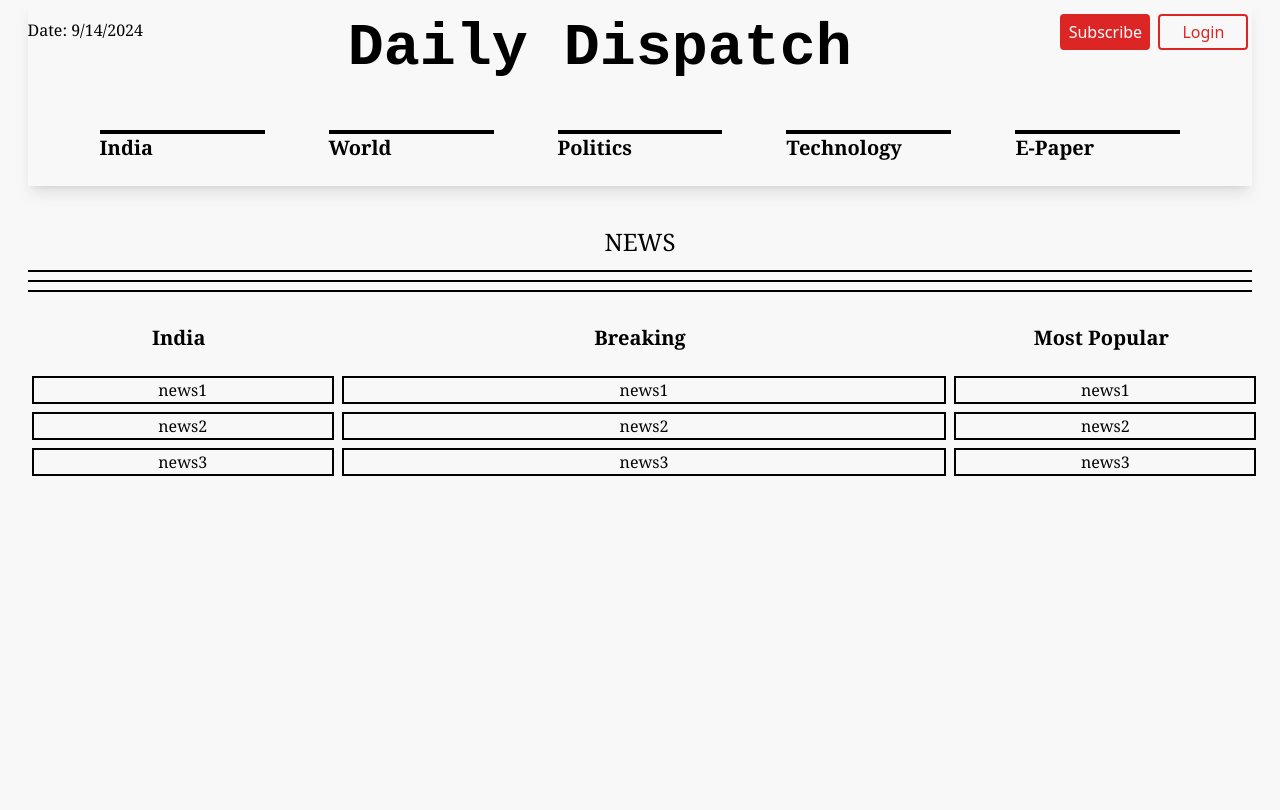
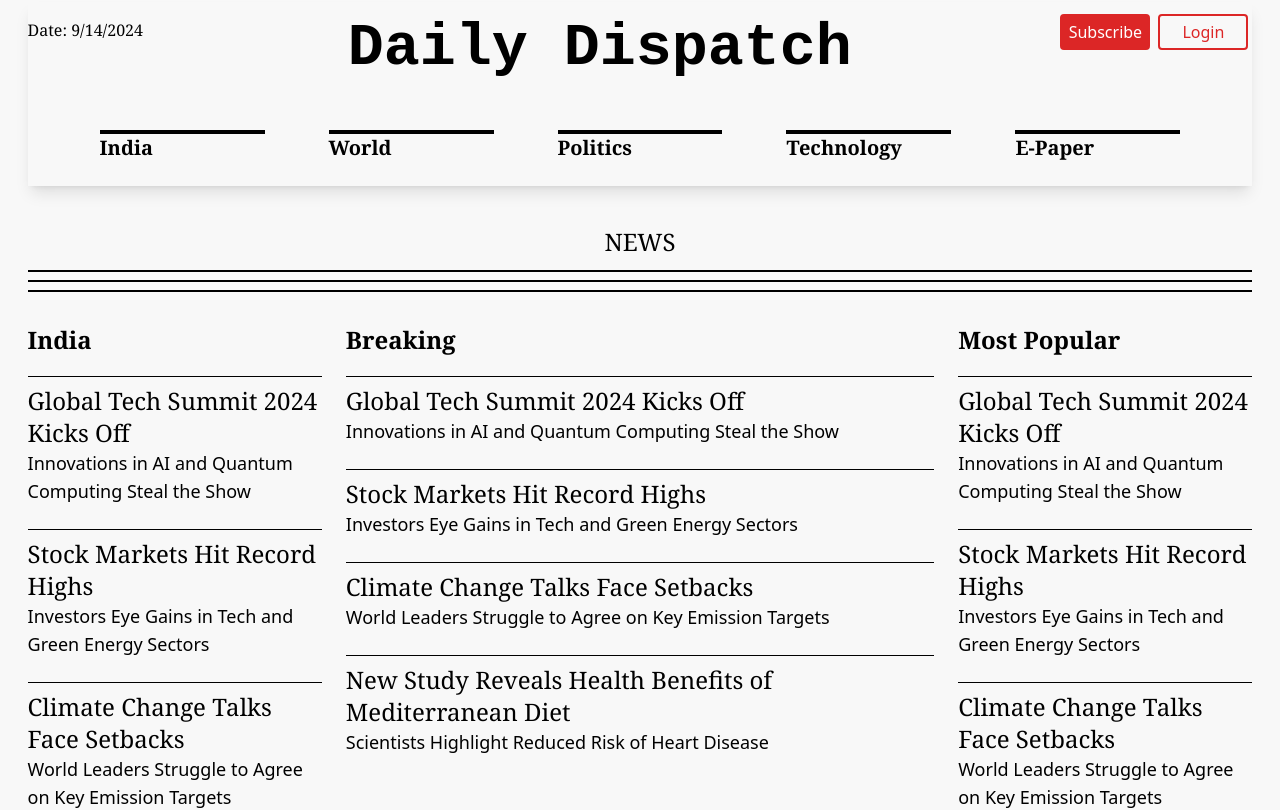
Before and after one commit to sp2003s/News-Application, a React (Vite) app in the folder News-Application-frontend/: page / in a window 1280 px wide. Shown: the top 810 px of the page. Built offline with nearby package versions, Linux system fonts and the light colour scheme.

Commit message:
displaying assets.js news and headlines in newspanel

```diff
--- a/News-Application-frontend/src/assets/assets.js
+++ b/News-Application-frontend/src/assets/assets.js
@@ -19,19 +19,4 @@ export const newsData = [
       subheading: "Scientists Highlight Reduced Risk of Heart Disease",
       article: "A new study published in the Journal of Health Sciences has found that the Mediterranean diet, rich in fruits, vegetables, and healthy fats, significantly reduces the risk of heart disease. The research, which followed participants over a 10-year period, also noted improvements in cognitive function and a lower incidence of certain cancers. Nutritionists are calling for broader adoption of the diet."
     },
-    {
-      headline: "Electric Car Sales Surge in 2024",
-      subheading: "Government Incentives Boost Adoption Rates Worldwide",
-      article: "Sales of electric vehicles (EVs) have surged in 2024, driven by government incentives and increased consumer awareness of environmental issues. Major automakers, including Ford and Volkswagen, have reported record EV sales in the first half of the year. With more charging infrastructure being built and advances in battery technology, the EV market is expected to grow even further."
-    },
-    {
-      headline: "SpaceX Successfully Launches Mission to Mars",
-      subheading: "Milestone in Space Exploration as Private Sector Takes the Lead",
-      article: "SpaceX has successfully launched its latest mission to Mars, marking a major milestone in space exploration. The mission aims to gather data for potential human colonization of the red planet. CEO Elon Musk described the launch as 'a giant leap for humanity' and reiterated his company's goal of making interplanetary travel affordable for future generations."
-    },
-    {
-      headline: "AI-Powered Art Raises Questions on Creativity",
-      subheading: "Debate Over the Role of AI in the Creative Arts Continues",
-      article: "A new wave of AI-generated art has sparked debate among artists and technologists about the role of artificial intelligence in the creative process. While some see AI as a tool to enhance human creativity, others argue it could undermine the authenticity of artistic expression. As AI technologies continue to advance, the conversation around its impact on the arts is far from over."
-    }
   ];
--- a/News-Application-frontend/src/components/NewsPanel.jsx
+++ b/News-Application-frontend/src/components/NewsPanel.jsx
@@ -1,41 +1,60 @@
-import React from 'react'
+import React from "react";
+import { newsData } from "../assets/assets.js";
 
 const NewsPanel = () => {
   return (
-    <div className='mt-10'>
+    <div className="mt-10">
+      <h1 className="text-center font-serif text-2xl">NEWS</h1>
+      <hr className="p-1 mt-3 border-t-2 border-black" />
+      <hr className="p-1 border-t-2 border-black" />
+      <hr className="p-1 border-t-2 border-black" />
 
-        <h1 className='text-center font-serif text-2xl'>NEWS</h1>
-        <hr className='p-1 mt-3 border-t-2 border-black' /><hr className='p-1 border-t-2 border-black' /><hr className='p-1 border-t-2 border-black' />
+      <br />
+      <div className="grid grid-cols-[1fr_2fr_1fr] gap-6">
+        <div className="font-serif flex flex-col">
+          <p className="text-2xl font-bold mb-5">India</p>
 
-        <br />
-
-        <div className='grid grid-cols-[1fr_2fr_1fr] gap-2 justify-center text-center'>
-
-            <div className='font-serif flex flex-col'>
-                <p className='text-xl font-bold mb-5'>India</p>
-                <div className='w-[100%] border-2 border-black m-1'>news1</div>
-                <div className='w-[100%] border-2 border-black m-1'>news2</div>
-                <div className='w-[100%] border-2 border-black m-1'>news3</div>
-            </div>
-
-            <div className='font-serif flex flex-col'>
-                <p className='text-xl font-bold mb-5'>Breaking</p>
-                <div className='w-[100%] border-2 border-black m-1'>news1</div>
-                <div className='w-[100%] border-2 border-black m-1'>news2</div>
-                <div className='w-[100%] border-2 border-black m-1'>news3</div>
-            </div>
-
-            <div className='font-serif flex flex-col'>
-                <p className='text-xl font-bold mb-5'>Most Popular</p>
-                <div className='w-[100%] border-2 border-black m-1'>news1</div>
-                <div className='w-[100%] border-2 border-black m-1'>news2</div>
-                <div className='w-[100%] border-2 border-black m-1'>news3</div>
-            </div>
-
+          {newsData.map(function (newsItem, index) {
+            return (
+              <div key={index}> <hr className="p-1 border-t-1 border-black"  />
+                <div className="text-2xl font-light">{newsItem.headline}</div>
+                <div className="text-lg font-sans">{newsItem.subheading}</div>
+                <br />
+              </div>
+            );
+          })}
         </div>
 
+        <div className="font-serif flex flex-col">
+          <p className="text-2xl font-bold mb-5">Breaking</p>
+
+          {newsData.map(function (newsItem, index) {
+            return (
+              <div key={index}> <hr className="p-1 border-t-1 border-black"  />
+                <div className="text-2xl font-light">{newsItem.headline}</div>
+                <div className="text-lg font-sans">{newsItem.subheading}</div>
+                <br />
+              </div>
+            );
+          })}
+        </div>
+
+        <div className="font-serif flex flex-col">
+          <p className="text-2xl font-bold mb-5">Most Popular</p>
+
+          {newsData.map(function (newsItem, index) {
+            return (
+              <div key={index}> <hr className="p-1 border-t-1 border-black"  />
+                <div className="text-2xl font-light">{newsItem.headline}</div>
+                <div className="text-lg font-sans">{newsItem.subheading}</div>
+                <br />
+              </div>
+            );
+          })}
+        </div>
+      </div>
     </div>
-  )
-}
+  );
+};
 
-export default NewsPanel
+export default NewsPanel;
```
